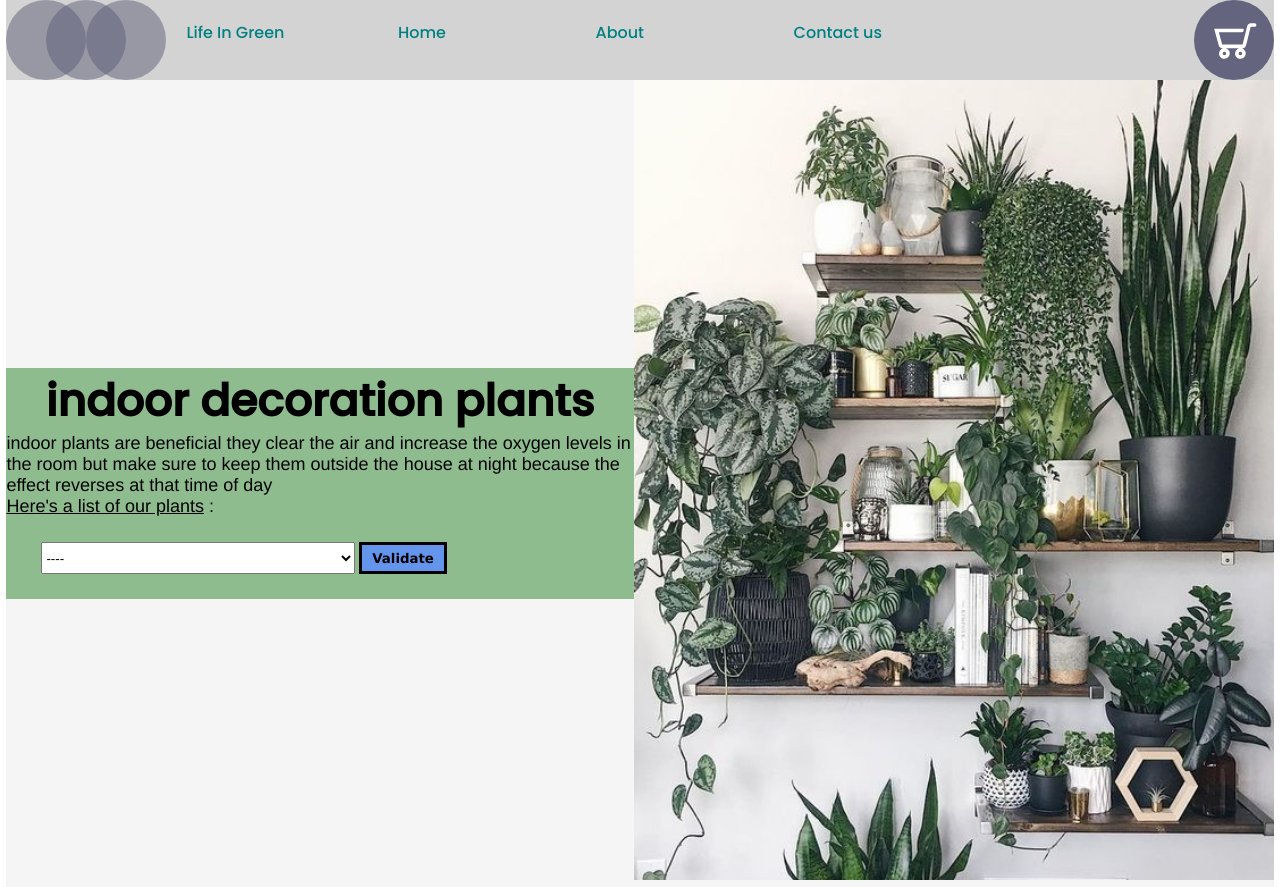
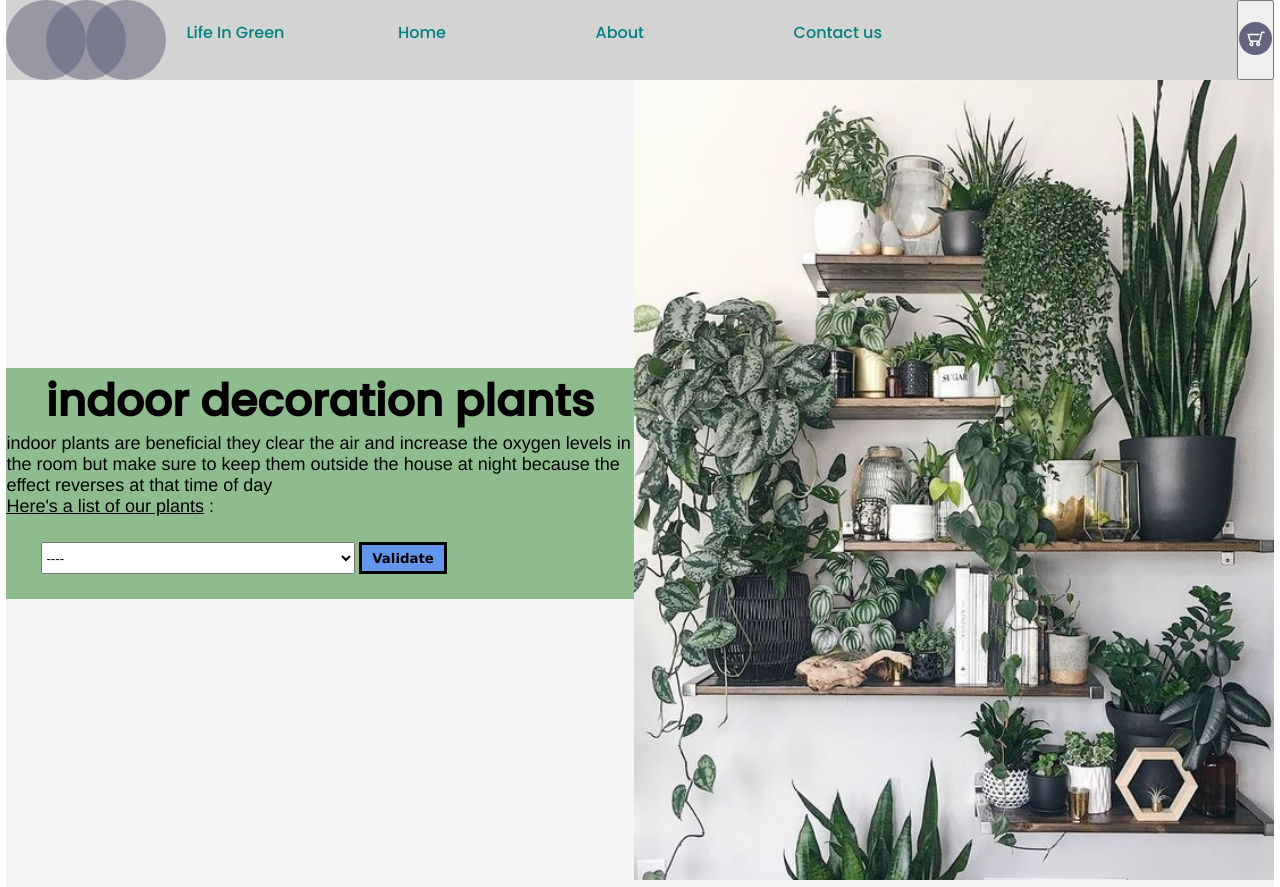
Before and after one commit to YoussefBenOuirane/life-in-Green, a plain HTML site: page index.html in a window 1280 px wide. Drawn offline with Linux system fonts and the light colour scheme.

Commit message:
branch master

```diff
--- a/index.html
+++ b/index.html
@@ -22,7 +22,9 @@
         </ul>
     </nav>
     <div class="cart">
+        <button>
         <img src="./img/cart.svg" alt="cart">
+    </button>
     </div>
 </header>
 <main>
--- a/style.css
+++ b/style.css
@@ -45,6 +45,7 @@ a{
 .cart{
  justify-content: flex-end;
     flex: 1;
+    cursor: pointer;
 }
 .presentation{
     display: flex;
```
